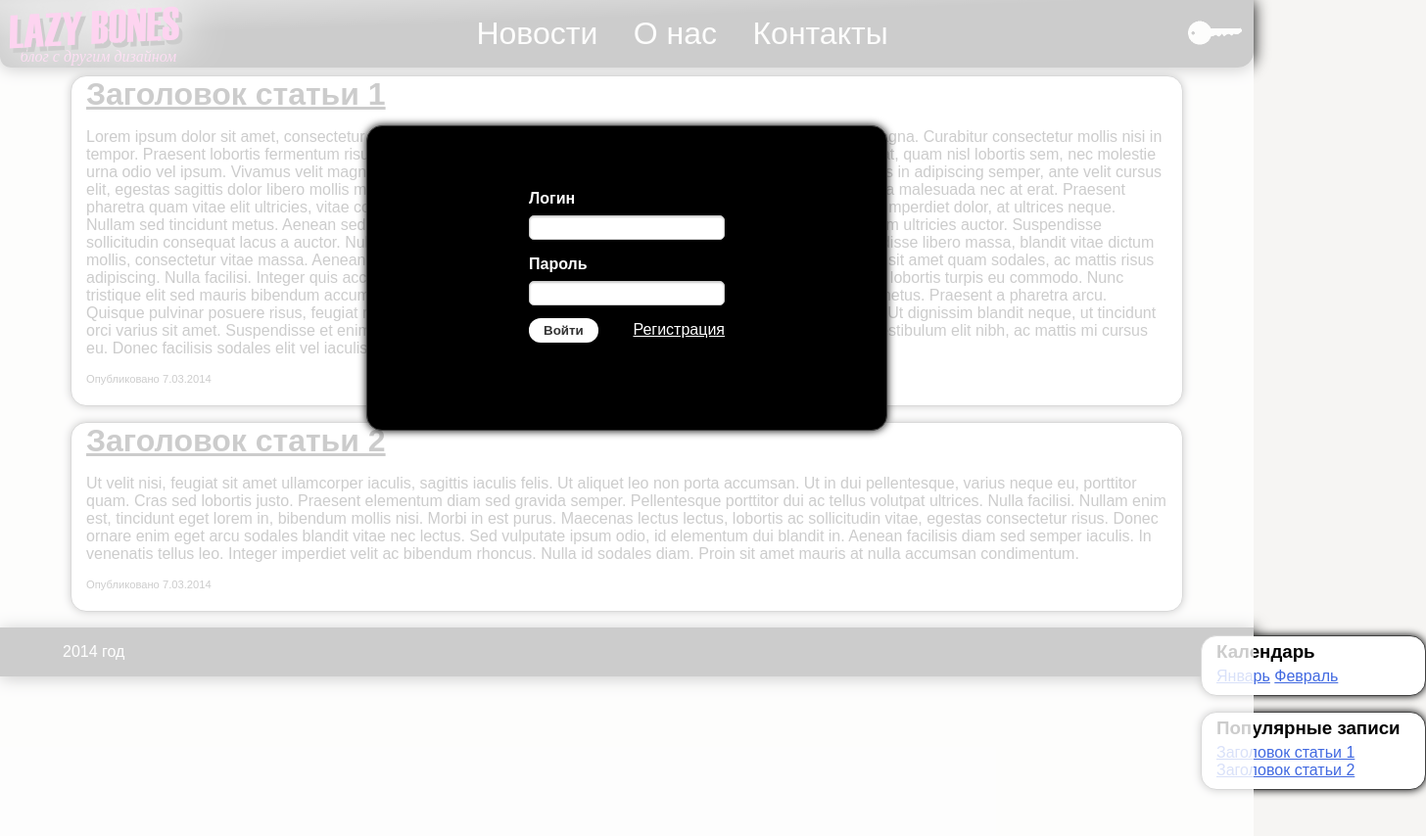
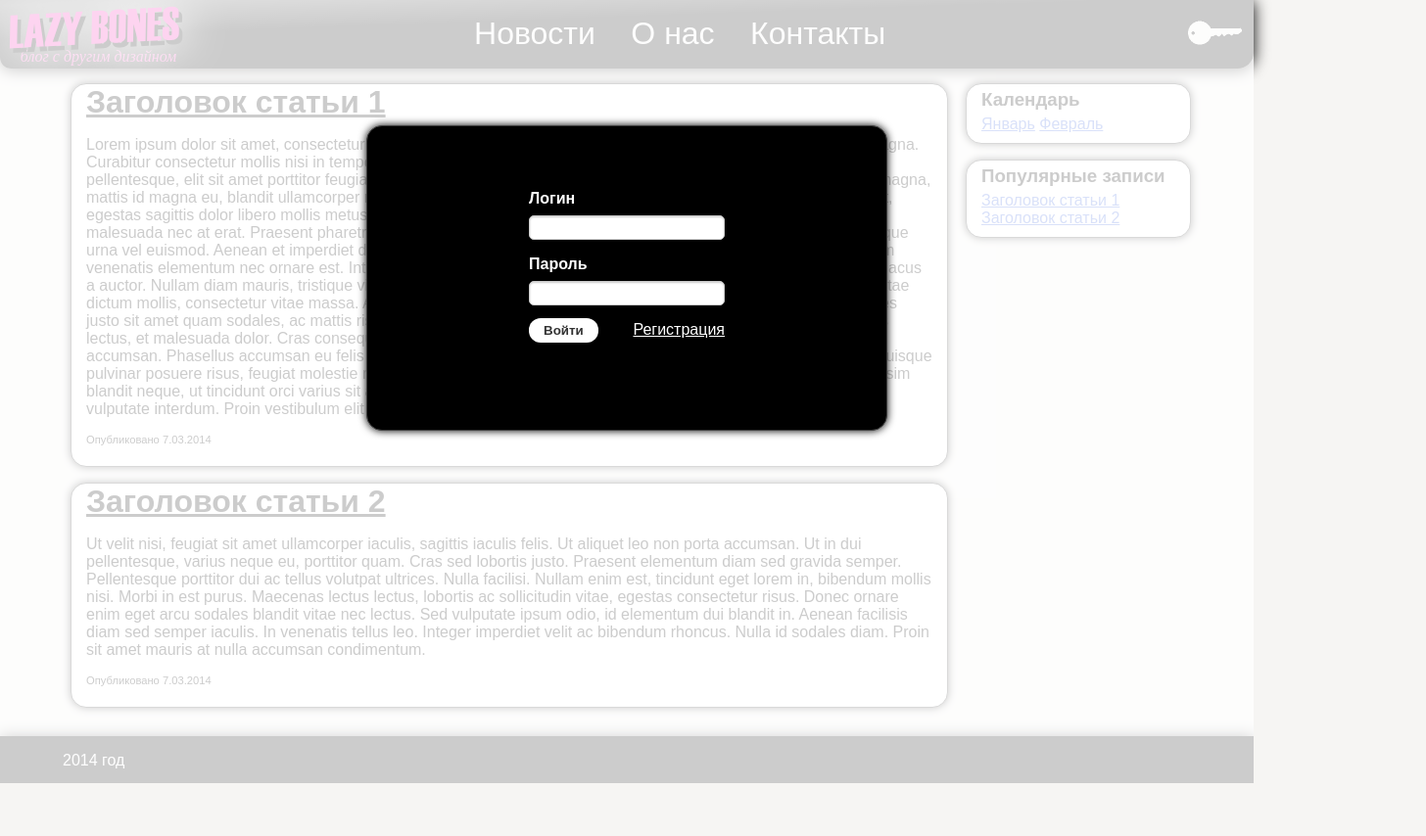
Before and after one commit to Ribacop/blog, a plain HTML site: page login.html in a window 1280 px wide. Shown: the top 854 px of the page at 98% size, 1456 px wide, since content can reach past the window. After the commit the page ends 800 px from the top, so only its background shows below. Drawn offline with Linux system fonts and the light colour scheme.

Commit message:
fixed footer and floating header

```diff
--- a/css/style.css
+++ b/css/style.css
@@ -1,6 +1,6 @@
-/*purple #f627b5 */
-/*grey #f6f5f3 */
-/*
+/*purple #f627b5
+  grey #f6f5f3
+
 .sprite { background: url('sprite.png') no-repeat top left;  }
 .sprite.edit-black { background-position: 0px 0px; width: 64px; height: 64px;  }
 .sprite.edit-purple { background-position: -74px 0px; width: 64px; height: 64px;  }
@@ -22,36 +22,50 @@
 .center{
     text-align:center;
 }
+html,body{
+    height:100%;
+    margin:0;
+}
+.container{
+    min-height:100%;
+    position:relative;
+    padding-bottom:0;
+    -webkit-box-sizing:border-box;
+    -moz-box-sizing:border-box;
+    box-sizing:border-box;
+}
 body{
     background-color:#f6f5f3;
     color:black;
     font-family:sans-serif;
-    margin:0;
 }
-nav a{
-    color:#4169e1;
+.substrate-footer{
+    height:3em;
 }
-nav a:visited{
-    color:black;
-}
-nav a:hover{
-    color:#f627b5;
+footer{
+    color:white;
+    background-color:black;
+    box-shadow:0 0.1em 1em black;
+    padding:1em 5%;
+    width:90%;
+    height:1em;
+    margin:-3em auto 0;
 }
 header{
-    margin:0 0 0.5em 0;
-    min-height:50px;
+    min-height:4.375em;
     background: rgb(0, 0, 0);
     background: -moz-linear-gradient(268deg, rgb(0, 0, 0) 65%, rgb(91, 91, 91) 95%);
     background: -webkit-linear-gradient(268deg, rgb(0, 0, 0) 65%, rgb(91, 91, 91) 95%);
     background: -o-linear-gradient(268deg, rgb(0, 0, 0) 65%, rgb(91, 91, 91) 95%);
     background: -ms-linear-gradient(268deg, rgb(0, 0, 0) 65%, rgb(91, 91, 91) 95%);
     background: linear-gradient(358deg, rgb(0, 0, 0) 65%, rgb(91, 91, 91) 95%);
-
+    z-index:1;
     width:100%;
-    z-index:100;
     border-radius:0 0 1em 0.7em;
     box-shadow:0 0.1em 1em black;
     overflow:hidden;
+    position:fixed;
+    top:0;
 }
 header:after{
     clear:both;
@@ -62,7 +76,6 @@ header:after{
     color:#f627b5;
     padding:0.7em 0 0 0.3em;
     height:100%;
-    margin-right:0.3em;
 }
 #logo>i{
     display:inline-block;
@@ -195,10 +208,18 @@ input[type="submit"]{
 }
 
 /*Основная часть*/
+nav a{
+    color:#4169e1;
+}
+nav a:visited{
+    color:black;
+}
+nav a:hover{
+    color:#f627b5;
+}
 .wrapper{
     position:relative;
-    margin-left:5%;
-    margin-right:5%;
+    padding:5.3em 5% 0 5%;
 }
 .blog-main{
     width:100%;
@@ -207,7 +228,7 @@ input[type="submit"]{
     position:relative;
 }
 article{
-    margin:0.5em 0.5em 1em 0.5em;
+    margin:0 0.5em 1em 0.5em;
     margin-bottom:1em;
     position:relative;
 }
@@ -215,7 +236,6 @@ aside{
     float:right;
     width:230px;
     margin-right:-240px;
-    margin-top:0.5em;
     position:relative;
 }
 .right-nav{
@@ -237,6 +257,7 @@ h1{
     color:black;
     margin:5px 0;
 }
+
 .article-name{
     /*font-family:'hatten'; */
     font-size:2em;
@@ -250,13 +271,6 @@ h1{
 a.article-name:hover{
     color:#f627b5;
     text-shadow:black 0.05em 0.1em 0;
-}
-footer{
-    box-shadow:0 0.1em 1em black;
-    background-color:black;
-    margin-top:0.5em;
-    padding:1em 0;
-    color:white;
 }
 .view-block{
     background-color:white;
@@ -272,7 +286,8 @@ footer{
     left:0;
     background-color:rgba(255,255,255,0.8);
     width:100%;
-    height:200%;
+    height:100%;
+    z-index:1;
 }
 .login-window{
     margin-top:10%;
@@ -396,6 +411,9 @@ footer{
     .header-menu>li{
         padding:0.4em 0.3em;
     }
+    .header-menu a{
+        font-size:1.5em;
+    }
     .current:hover{
         padding-bottom:0;
     }
--- a/login.html
+++ b/login.html
@@ -8,6 +8,7 @@
         <meta name="keywords" content="блог, ИТМО, технологии программирования">
     </head>
     <body>
+        <div class="container">
     	    <header>
     	        <a class="login-call" href="#"></a>
                 <a id="logo" href="index.html">
@@ -20,8 +21,8 @@
                     <li><a href="page.html">Контакты</a></li>
                 </ul>
     	    </header>
-	    <div class="wrapper">
-	    <main>
+    	    <div class="wrapper cont-navi clearfix">
+        	    <main class="blog-main">
         		    <article class="view-block">
         		    	<a class="article-name" href="#">Заголовок статьи 1</a>
         		    	<p>
@@ -65,10 +66,10 @@ Donec ornare enim eget arcu sodales blandit vitae nec lectus. Sed vulputate ipsu
         	        </nav>
                 </aside>
             </div>
+            <div class="substrate-footer"></div>
+        </div>
         <footer>
-            <div class="wrapper">
             2014 год
-            </div>
         </footer>
         <div class="shadow">
             <div class="view-block login-window" >
```
Also changed, not shown: index.html (+3 -3 lines), new_post.html (+3 -3 lines), page.html (+3 -3 lines), post.html (+3 -3 lines). Lines whose indentation alone changed are shown as unchanged.
